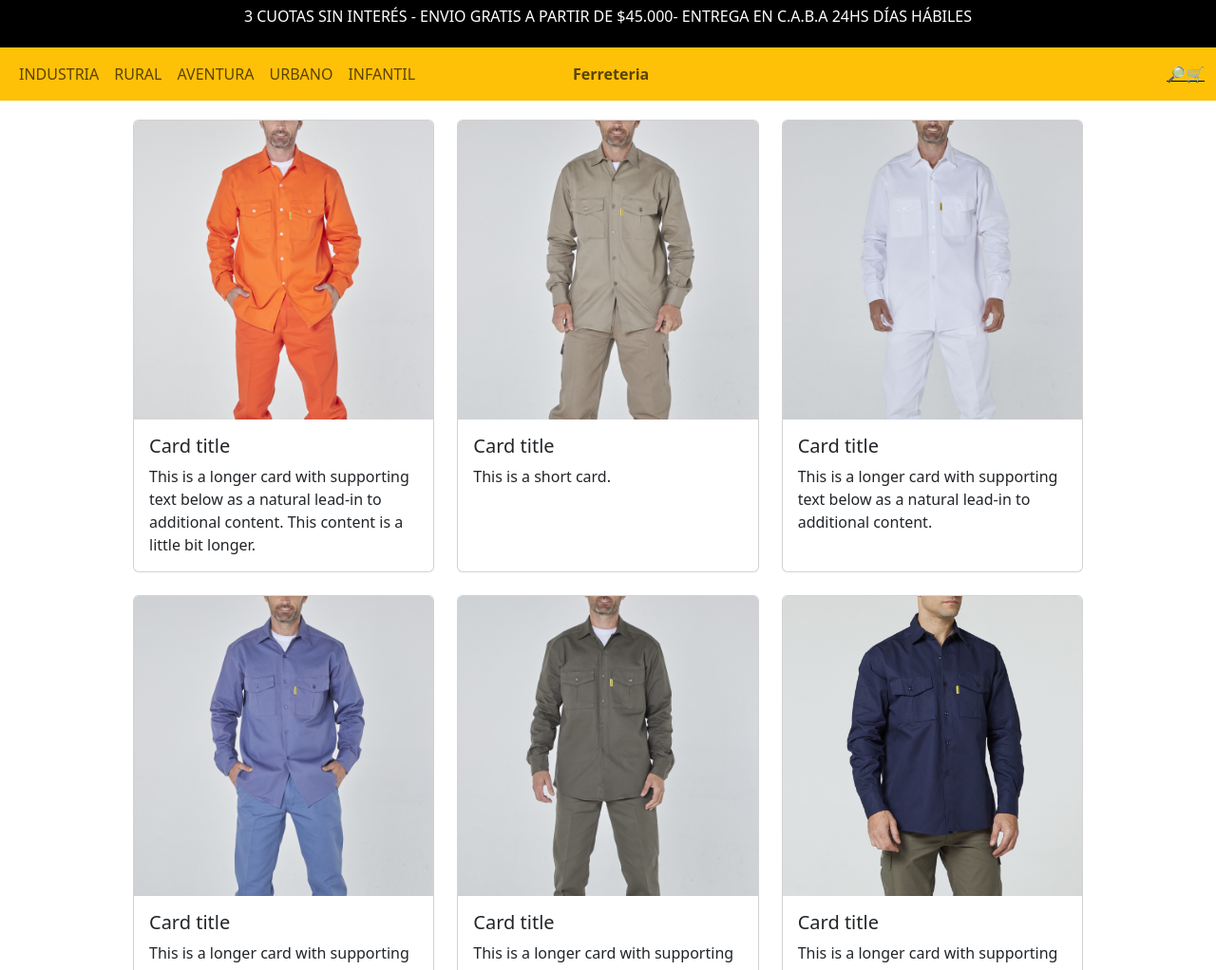
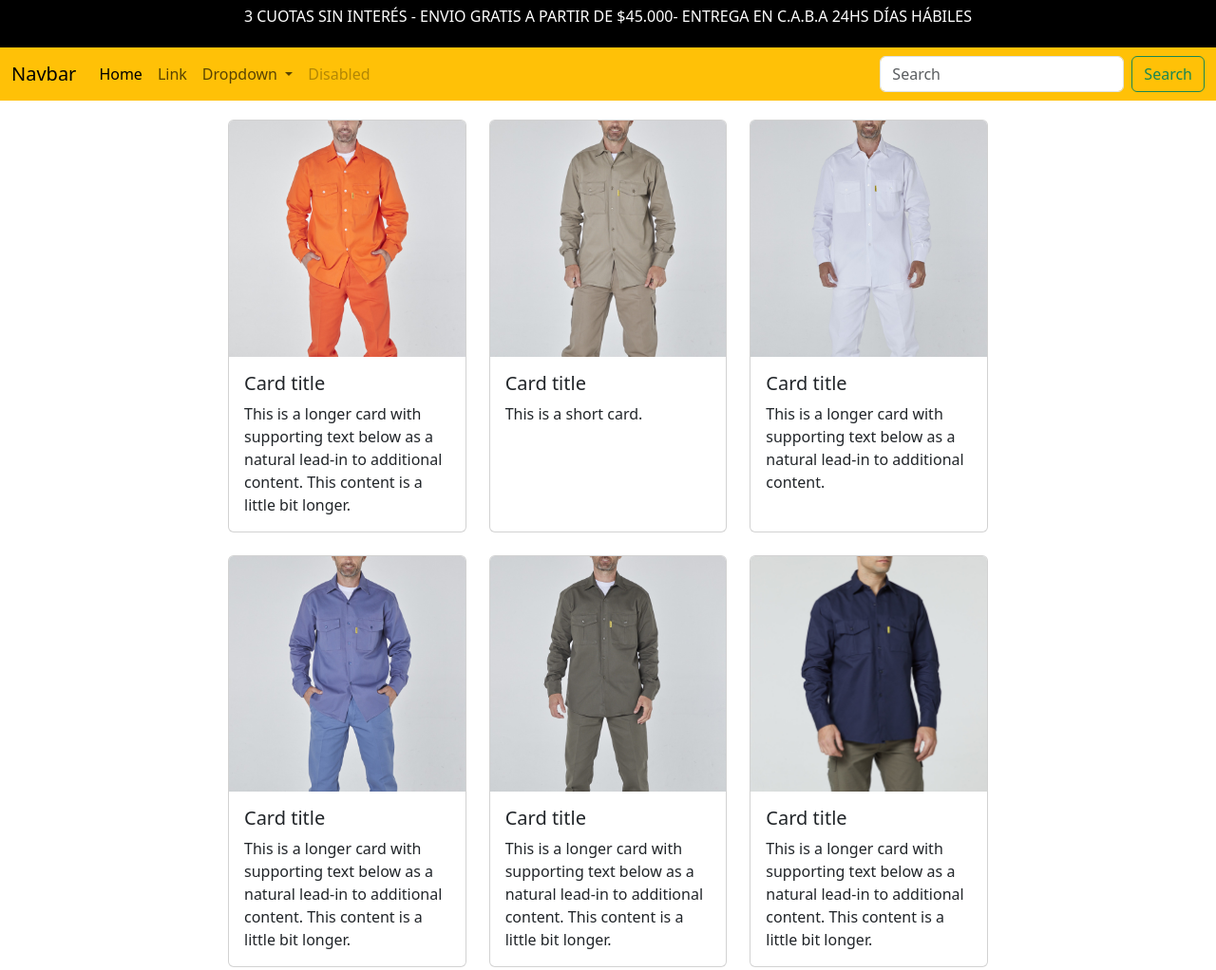
Before and after one commit to Tutex2022/Ferreteria, a plain HTML site: page index.html in a window 1280 px wide. Shown: the top 1022 px of the page at 95% size. Drawn offline with nearby package versions, Linux system fonts and the light colour scheme.

Commit message:
version0.1

```diff
--- a/css/style.css
+++ b/css/style.css
@@ -7,12 +7,13 @@ header{
 
 }
 
+
 .nav-item1{
     margin-left: 150px;
 }
 
 main{
-    max-width: 1000px;
+    max-width: 800px;
     margin-left: auto;
     margin-right: auto;
     margin-top: 20px;
--- a/index.html
+++ b/index.html
@@ -9,43 +9,44 @@
 </head>
 
 <body>
-    <header>
+    <header class="container-fluid">
         <p class="center">3 CUOTAS SIN INTERÉS - ENVIO GRATIS A PARTIR DE $45.000- ENTREGA EN C.A.B.A 24HS DÍAS HÁBILES
         </p>
     </header>
 
     <nav class="navbar navbar-expand-lg bg-warning">
       <div class="container-fluid">
-          <div class="collapse navbar-collapse" id="navbarText">
+        <a class="navbar-brand" href="#">Navbar</a>
+        <button class="navbar-toggler" type="button" data-bs-toggle="collapse" data-bs-target="#navbarSupportedContent" aria-controls="navbarSupportedContent" aria-expanded="false" aria-label="Toggle navigation">
+          <span class="navbar-toggler-icon"></span>
+        </button>
+        <div class="collapse navbar-collapse" id="navbarSupportedContent">
           <ul class="navbar-nav me-auto mb-2 mb-lg-0">
             <li class="nav-item">
-                <a class="nav-link" href="#">INDUSTRIA</a>
+              <a class="nav-link active" aria-current="page" href="#">Home</a>
             </li>
             <li class="nav-item">
-                <a class="nav-link" href="#">RURAL</a>
+              <a class="nav-link" href="#">Link</a>
+            </li>
+            <li class="nav-item dropdown">
+              <a class="nav-link dropdown-toggle" href="#" role="button" data-bs-toggle="dropdown" aria-expanded="false">
+                Dropdown
+              </a>
+              <ul class="dropdown-menu">
+                <li><a class="dropdown-item" href="#">Action</a></li>
+                <li><a class="dropdown-item" href="#">Another action</a></li>
+                <li><hr class="dropdown-divider"></li>
+                <li><a class="dropdown-item" href="#">Something else here</a></li>
+              </ul>
             </li>
             <li class="nav-item">
-                <a class="nav-link" href="#">AVENTURA</a>
+              <a class="nav-link disabled">Disabled</a>
             </li>
-              <li class="nav-item">
-                <a class="nav-link" href="#">URBANO</a>
-              </li>
-              <li class="nav-item">
-                <a class="nav-link" href="#">INFANTIL</a>
-              </li>
-              <li class="nav-item1">
-                <a class="nav-link" href="#"><b>Ferreteria</b></a>
-              </li>
-
           </ul>
-
-            <span class="navbar-text">
-              <ul class="navbar-nav me-auto mb-2 mb-lg-0">
-                <li><a href="">🔎</a></li>
-                <li></li>
-                <li><a href="">🛒</a></li>
-              </ul>
-            </span>
+          <form class="d-flex" role="search">
+            <input class="form-control me-2" type="search" placeholder="Search" aria-label="Search">
+            <button class="btn btn-outline-success" type="submit">Search</button>
+          </form>
         </div>
       </div>
     </nav>
@@ -157,10 +158,11 @@
           <a class="nav-link" href="#">Link</a>
         </li>
         <li class="nav-item">
-          <a class="nav-link disabled">Disabled</a>
+          <a class="nav-link" href="#">Much longer nav link</a>
         </li>
       </ul>
     </footer>
 
+    <script src="https://cdn.jsdelivr.net/npm/bootstrap@5.3.0/dist/js/bootstrap.bundle.min.js" integrity="sha384-geWF76RCwLtnZ8qwWowPQNguL3RmwHVBC9FhGdlKrxdiJJigb/j/68SIy3Te4Bkz" crossorigin="anonymous"></script>
 </body>
 </html>
```
Lines whose indentation alone changed are shown as unchanged.
